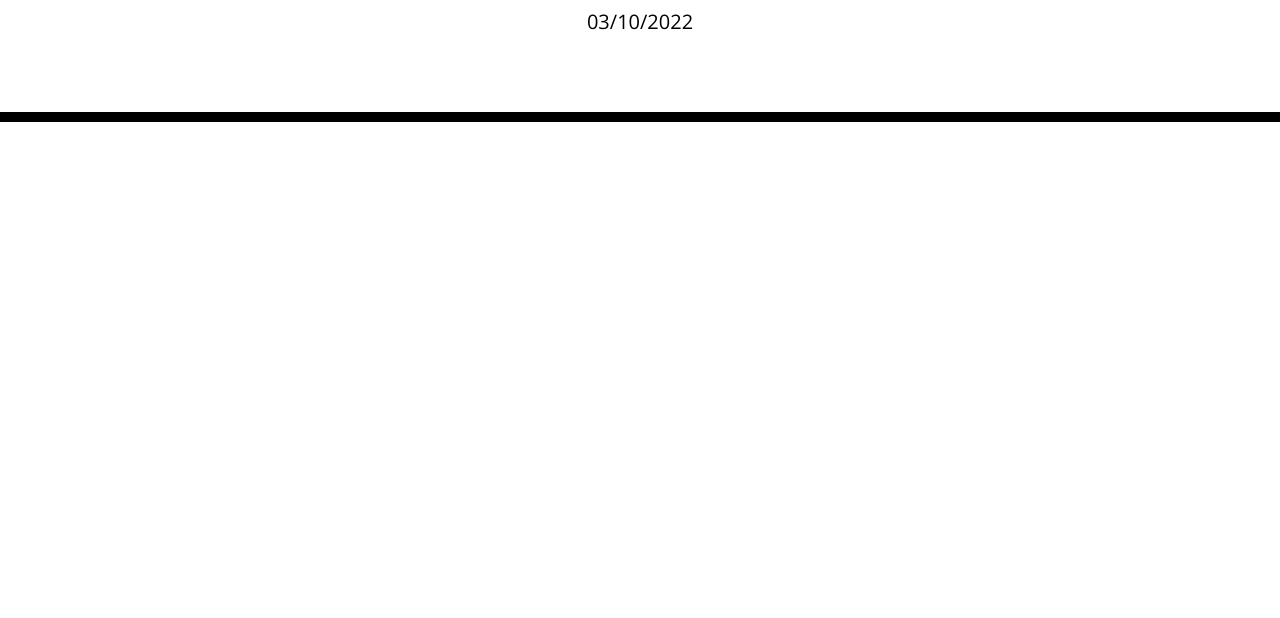
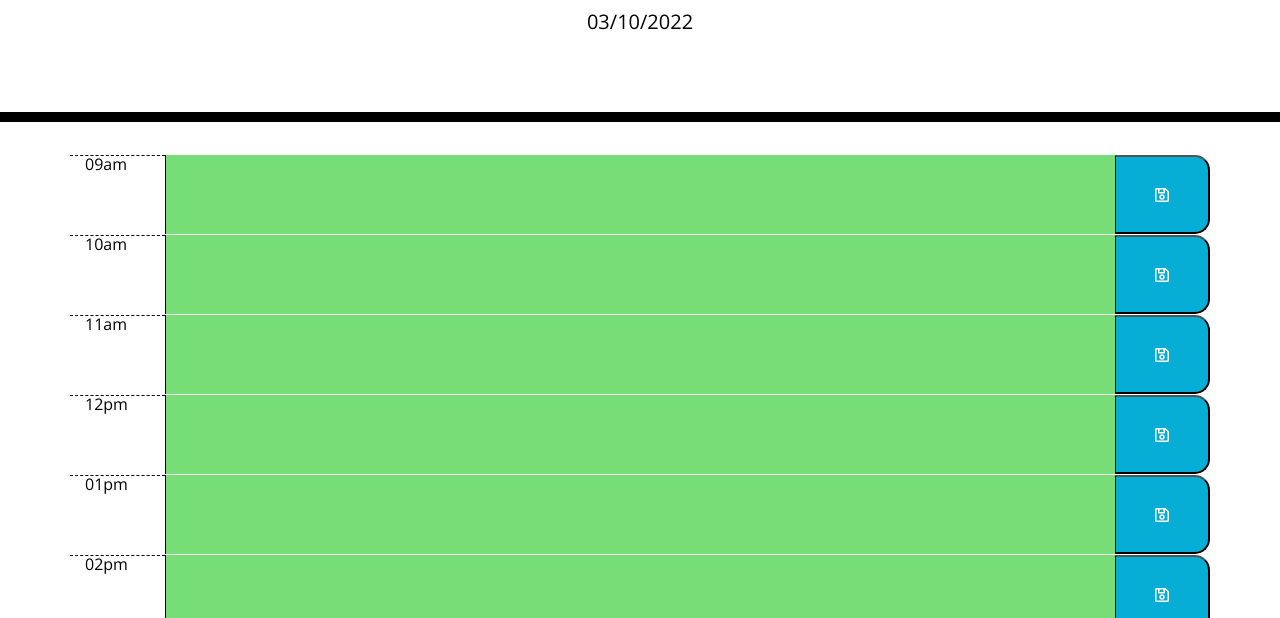
Before and after one commit to wangheer2010/WorkDayScheduler, a plain HTML site: page Develop/index.html in a window 1280 px wide. Shown: the part 182-800 px from the top of the page. Drawn offline with nearby package versions, Linux system fonts and the light colour scheme.

Commit message:
Create functions to get and display info

```diff
--- a/Develop/script.js
+++ b/Develop/script.js
@@ -1,5 +1,162 @@
 const currentDate = document.getElementById("currentDay");
 // Create a function to get the current date
 var output = moment().format('L');
+// Display it
+currentDate.innerText = output;
 
-currentDate.innerText = output;
+
+// Create an array to contain all the information needed for the work day
+var workDay = [
+    {
+        id: "0",
+        hour: "09",
+        time: "09",
+        meridiem: "am",
+        event: ""
+    },
+    {
+        id: "1",
+        hour: "10",
+        time: "10",
+        meridiem: "am",
+        event: ""
+    },
+    {
+        id: "2",
+        hour: "11",
+        time: "11",
+        meridiem: "am",
+        event: ""
+    },
+    {
+        id: "3",
+        hour: "12",
+        time: "12",
+        meridiem: "pm",
+        event: ""
+    },
+    {
+        id: "4",
+        hour: "01",
+        time: "13",
+        meridiem: "pm",
+        event: ""
+    },
+    {
+        id: "5",
+        hour: "02",
+        time: "14",
+        meridiem: "pm",
+        event: ""
+    },
+    {
+        id: "6",
+        hour: "03",
+        time: "15",
+        meridiem: "pm",
+        event: ""
+    },
+    {
+        id: "7",
+        hour: "04",
+        time: "16",
+        meridiem: "pm",
+        event: ""
+    },
+    {
+        id: "8",
+        hour: "05",
+        time: "17",
+        meridiem: "pm",
+        event: ""
+    },
+
+]
+
+// Create a function to data to localStorage
+function saveEvent() {
+    localStorage.setItem("workDay", JSON.stringify(workDay));
+}
+
+// Create a function to display data in localStorage in the view
+function displayEvent() {
+    workDay.forEach(function (currentHour) {
+        $(`#${currentHour.id}`).val(currentHour.event);
+    })
+}
+
+// Create a function to get and display localStorage data if it exists
+function init() {
+    var storedDay = JSON.parse(localStorage.getItem("workDay"));
+
+    if (storedDay) {
+        workDay = storedDay;
+    }
+    saveReminders();
+    displayReminders();
+}
+
+
+// Create the view according to the given css file
+workDay.forEach(function(currentHour) {
+    // Create timeblocks row
+    var hourRow = $("<form>").attr({
+        "class": "row"
+    });
+    $(".container").append(hourRow);
+
+    // Create time field
+    var hourField = $("<div>")
+        .text(`${currentHour.hour}${currentHour.meridiem}`)
+        .attr({
+            "class": "col-md-1 hour" // Use bootstrap to make it looks how it should look like
+    });
+
+    // Create description field
+    var hourDescription = $("<div>")
+        .attr({
+            "class": "col-md-10 p-0 description"  // Use bootstrap to make it looks how it should look like
+        });
+
+
+    var planData = $("<textarea>");
+    hourDescription.append(planData);
+    planData.attr("id", currentHour.id);
+    // Create a class to determine if the time is past or future
+    if (currentHour.time < moment().format("HH")) {
+        planData.attr ({
+            "class": "past",
+        })
+    } else if (currentHour.time === moment().format("HH")) {
+        planData.attr({
+            "class": "present"
+        })
+    } else if (currentHour.time > moment().format("HH")) {
+        planData.attr({
+            "class": "future"
+        })
+    }
+
+    // Create the save button
+    var saveButton = $("<i class='far fa-save'></i>")
+    var saveDescription = $("<button>")
+        .attr({
+            "class": "col-md-1 saveBtn"
+    });
+    saveDescription.append(saveButton);
+    hourRow.append(hourField, hourDescription, saveDescription);
+})
+
+// Call the function
+init();
+
+
+// Save the description of the plan in local storage
+$(".saveBtn").on("click", function(event) {
+    event.preventDefault();
+    var saveIndex = $(this).siblings(".description").children(".future").attr("id");
+    workDay[saveIndex].reminder = $(this).siblings(".description").children(".future").val();
+    console.log(saveIndex);
+    saveEvent();
+    displayEvent();
+})
--- a/Develop/style.css
+++ b/Develop/style.css
@@ -4,15 +4,17 @@ body {
   line-height: 1;
 }
 
-textarea{
+textarea {
   background: transparent;
   border: none;
   resize: none;
   color: #000000;
   border-left: 1px solid black;
   padding: 10px;
+  width: 100%;
+  height: 100%;
 }
-
+/* The jumbotron is already used in html */
 .jumbotron {
   text-align: center;
   background-color: transparent;
@@ -21,7 +23,7 @@ textarea{
   border-bottom: 10px solid black;
 }
 
-.description{
+.description {
   white-space: pre-wrap;
 }
 
@@ -33,7 +35,7 @@ textarea{
 .row {
   white-space: pre-wrap;
   height: 80px;
-  border-top: 1px solid white;;
+  border-top: 1px solid white;
 }
 
 .hour {
```
Also changed, not shown: Develop/index.html (+2 -0 lines), 1 other file.
